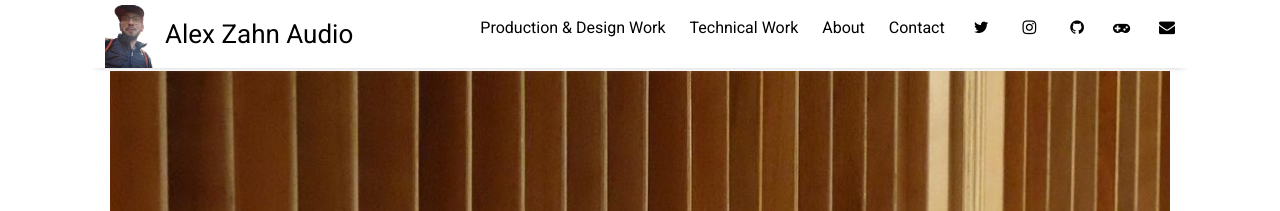
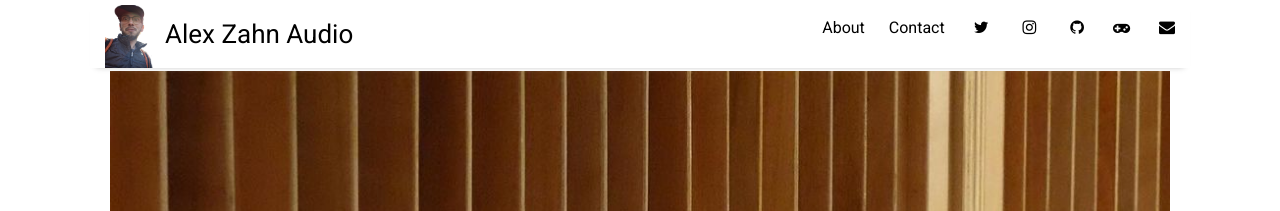
Before and after one commit to alexzahnaudio/alexzahnaudio.github.io, a Jekyll site: the page built from index.html, in a window 1280 px wide. Shown: the top 211 px of the page. Built offline with Jekyll 4.4.1, drawn with Linux system fonts in a browser that asks for light colours; nearby versions of some CDN libraries; the list of posts is cut into pages by our own code.

Commit message:
Update settings.yml

```diff
--- a/_data/settings.yml
+++ b/_data/settings.yml
@@ -7,8 +7,6 @@ disqus:
 google-ID: ''
 
 menu:
-- {name: 'Production & Design Work', url: 'production-design'}
-- {name: 'Technical Work',           url: 'technical'}
 - {name: 'About',                    url: 'about'}
 - {name: 'Contact',                  url: 'contact'}
 
```
